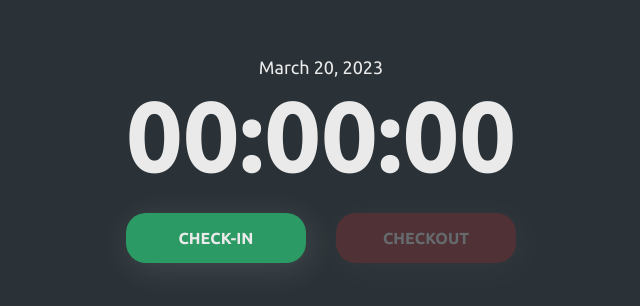
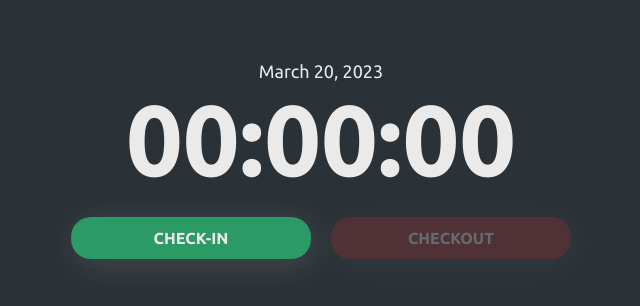
Before and after one commit to jhonataT/checkin-web-platform, a React (Create React App) app: page / in a window 1280 px wide. Shown: the part 240-546 px from the top of the page, without its empty margins (319-959 px from the left). Built offline with nearby package versions, Linux system fonts and the light colour scheme.

Commit message:
Fix initial button

```diff
--- a/src/components/Button/styles.css
+++ b/src/components/Button/styles.css
@@ -1,6 +1,6 @@
 .button__container {
-    height: 50px;
-    width: 180px;
+    height: 42px;
+    width: 240px;
 
     border-radius: 20px;
 
@@ -12,6 +12,14 @@
     cursor: pointer;
 
     font-weight: 700;
+
+    margin: 0 10px 0 10px;
+
+    transition: all .4s;
+}
+
+.button__container:hover {
+    opacity: .9;
 }
 
 .disabled {
--- a/src/components/StopWatch/styles.css
+++ b/src/components/StopWatch/styles.css
@@ -1,3 +1,12 @@
+.stopWatch__container {
+    width: 100vw;
+
+    display: flex;
+    flex-direction: column;
+    align-items: center;
+    justify-content: center;
+}
+
 p {
     text-align: center;
     font-size: 18px;
@@ -14,5 +23,6 @@ p {
     align-items: center;
     justify-content: space-between;
 
+
     margin-top: 20px;
 }
```
